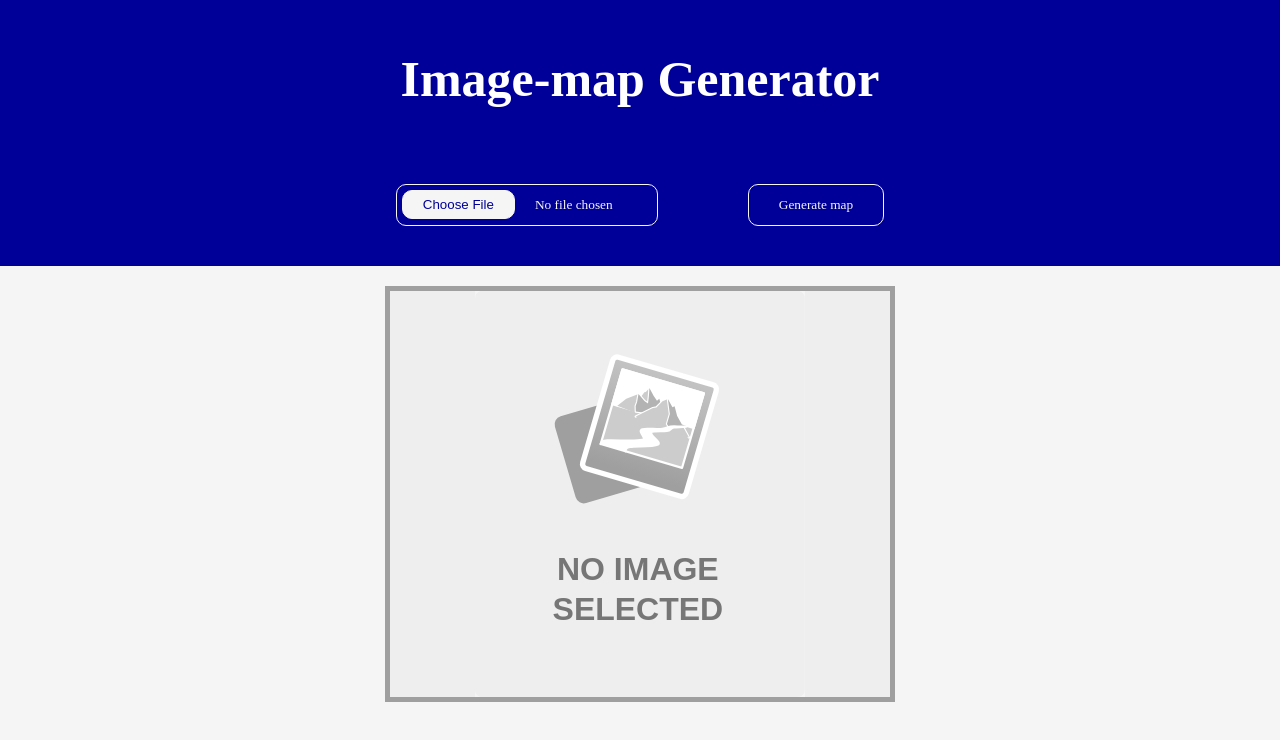
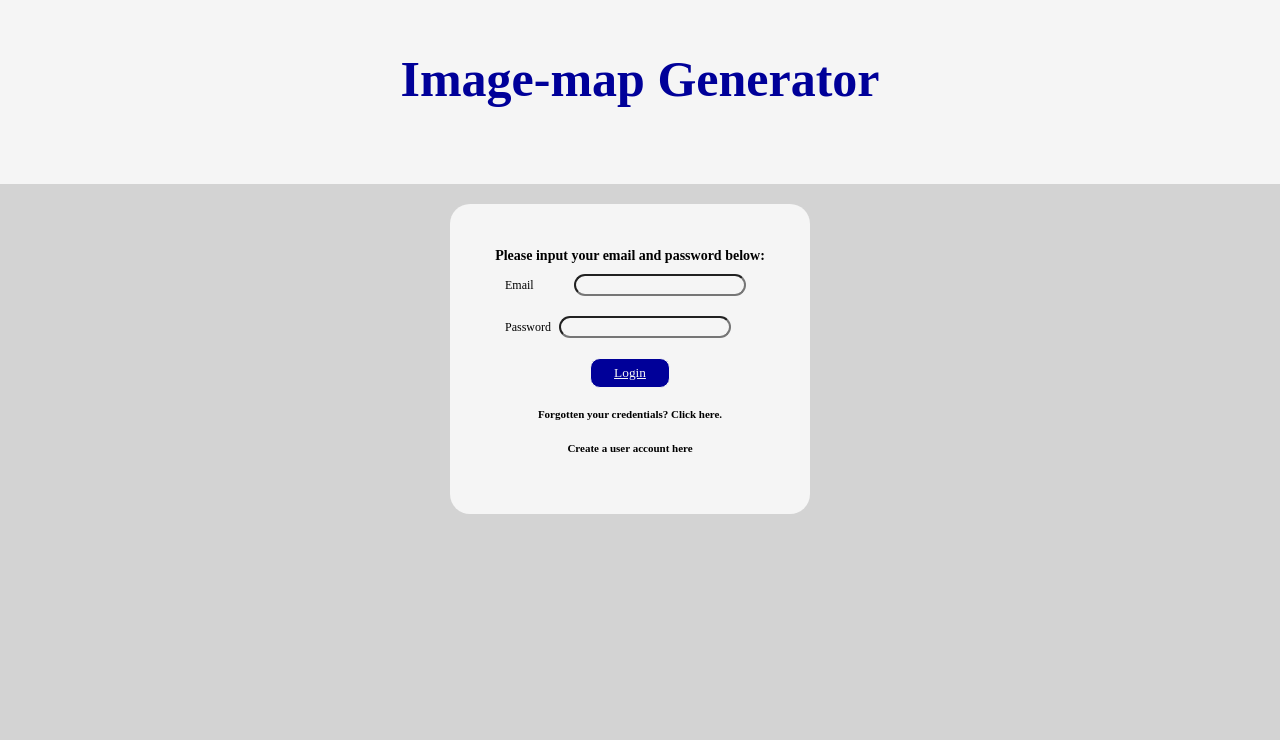
Before and after one commit to valeriegc/image_map_creator, a SvelteKit app: page / in a window 1280 px wide. Shown: the top 740 px of the page. Built offline with nearby package versions, Linux system fonts and the light colour scheme; a web font is replaced by a local one.

Commit message:
reorganization of pages and initial build of sign in

```diff
--- a/src/routes/+page.svelte
+++ b/src/routes/+page.svelte
@@ -1,39 +1,72 @@
-<script lang="ts">
-	import { isMapModalOpen, files } from './stores';
-	import MapModal from './MapModal.svelte';
-	import Toolbar from './Toolbar.svelte';
-	import Canvas from './Canvas.svelte';
-	import PlaceHolder from './Placeholder.svelte';
-</script>
-
-{#if $isMapModalOpen}
-	<MapModal />
-{/if}
-
-<div class="pageWrapper">
+<div class="pageWrap">
 	<header>
 		<h1>Image-map Generator</h1>
 	</header>
-	<Toolbar />
-	{#if !$files}
-		<PlaceHolder />
-	{/if}
-	<Canvas />
+	<div class="formBox">
+		<p style="font-size: 14px; margin-bottom:10px;">Please input your email and password below:</p>
+		<form method="POST" class="formWrap">
+			<label>
+				Email <input name="email" type="email" style="margin-left:37px" />
+			</label>
+			<label>
+				Password <input name="password" type="password" style="margin-left:5px" />
+			</label>
+		</form>
+		<button><a href="./generator" style="background:transparent;color:whitesmoke ">Login</a></button
+		>
+		<p style="margin-top:20px">Forgotten your credentials? Click here.</p>
+		<p>Create a user account here</p>
+	</div>
 </div>
 
 <style>
+	label {
+		font-size: 12px;
+	}
+	input {
+		border-radius: 12.5px;
+		margin-bottom: 20px;
+	}
+	p {
+		font-weight: bold;
+		font-size: 11px;
+	}
+	.pageWrap {
+		background-color: lightgrey;
+		width: 100%;
+		height: 800px;
+	}
+	.formWrap {
+		width: 250px;
+		gap: 20px;
+	}
+	.formBox {
+		display: flex;
+		flex-direction: column;
+		padding: 30px;
+		height: 250px;
+		width: 300px;
+		align-items: center;
+		margin-left: 450px;
+		margin-top: 20px;
+		border-radius: 20px;
+	}
+	button {
+		height: 30px;
+		width: 80px;
+		background-color: #000099;
+		color: whitesmoke;
+		padding: 0;
+	}
 	header {
 		display: flex;
 		justify-content: center;
 		z-index: 1;
-		background-color: #000099;
 	}
 	h1 {
-		background-color: #000099;
 		margin-top: 50px;
 		font-size: 50px;
-		color: white;
+		color: #000099;
 		height: 100px;
 	}
-	/* make header div that will be full width by itself and make that a flex box */
 </style>
--- a/src/routes/Toolbar.svelte
+++ b/src/routes/generator/Toolbar.svelte
@@ -14,7 +14,8 @@
 		justify-content: center;
 		gap: 90px;
 		background-color: #000099;
-		padding-bottom: 40px;
+		padding-top: 20px;
+		height: 120px;
 	}
 	input[type='file'] {
 		width: 250px;
```
Also changed, not shown: src/routes/generator/+page.svelte (added, +23 -0 lines), src/routes/generator/Canvas.svelte (added, +143 -0 lines), src/routes/generator/MapModal.svelte (renamed from src/routes/MapModal.svelte), src/routes/generator/NoImageAvail.svelte (renamed from src/routes/NoImageAvail.svelte), src/routes/generator/Placeholder.svelte (renamed from src/routes/Placeholder.svelte), src/routes/generator/stores.ts (renamed from src/routes/stores.ts).
